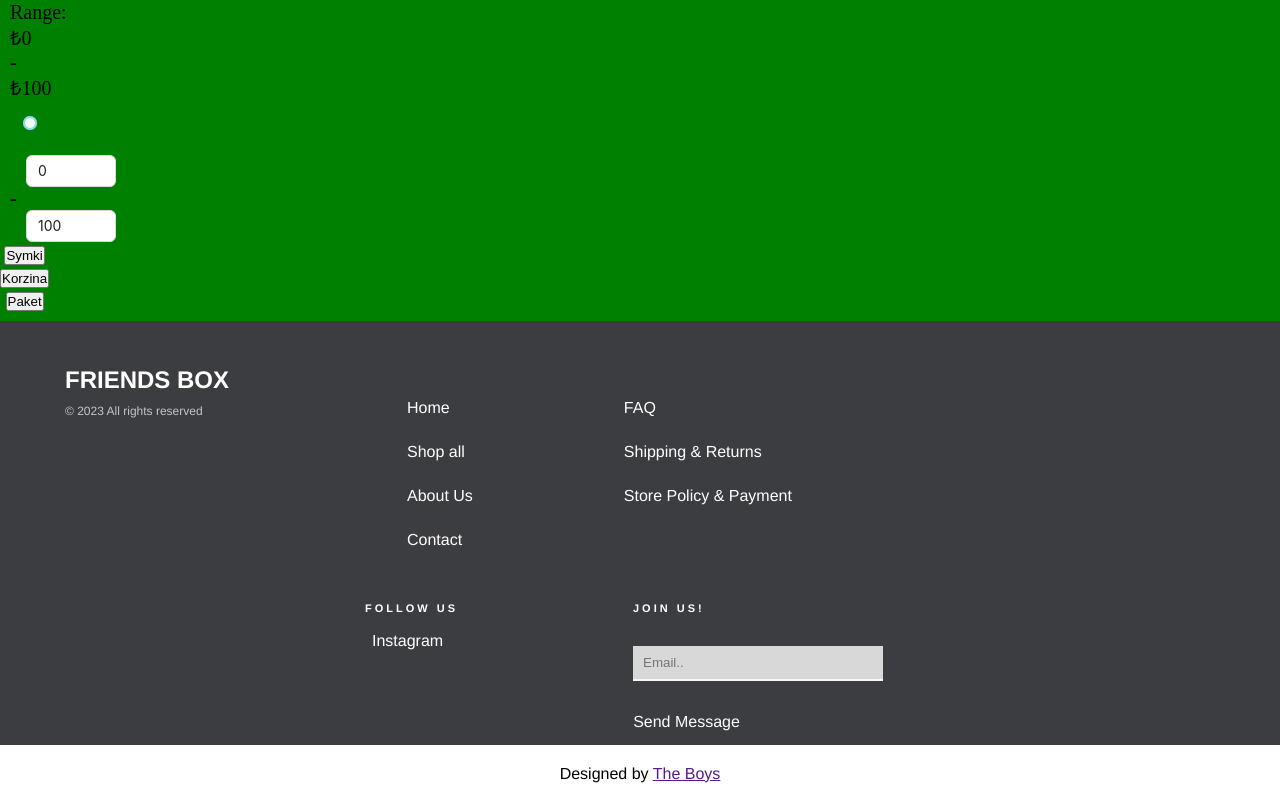
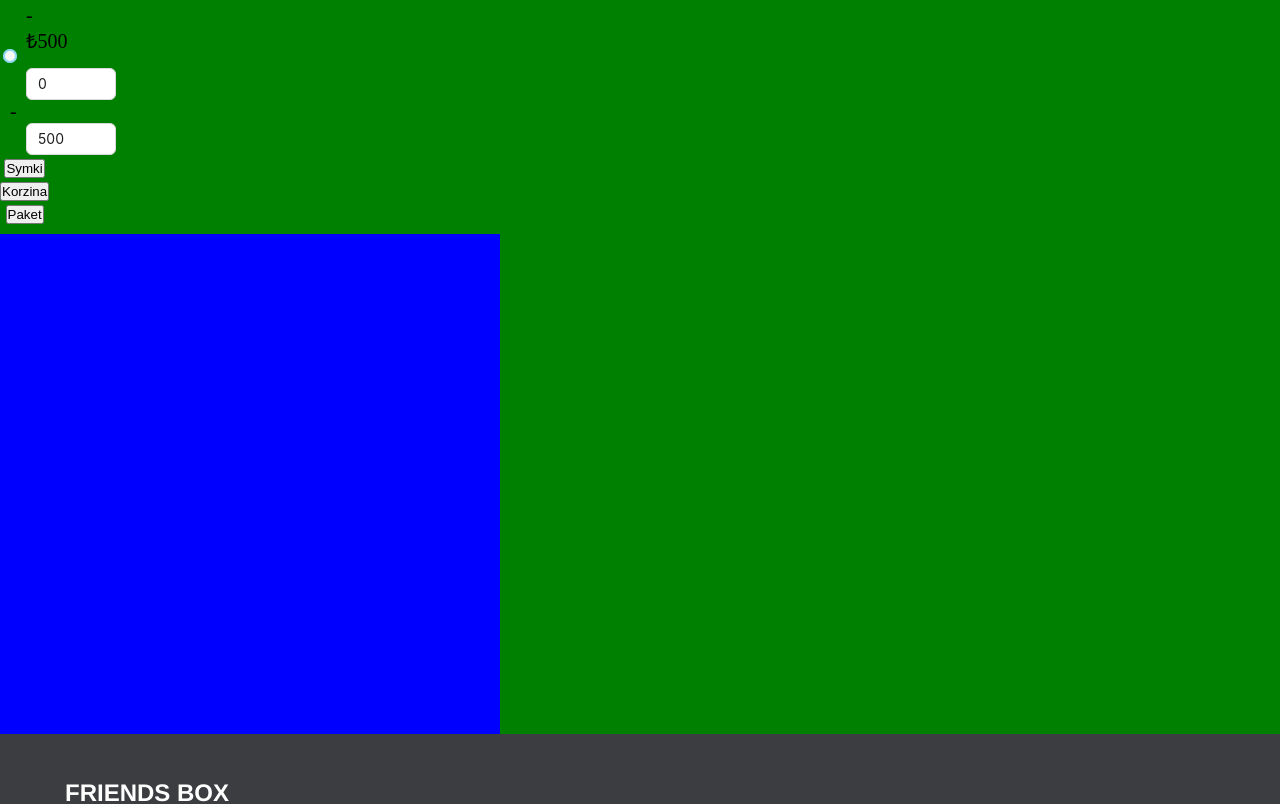
Before and after one commit to iakhia321/symki-next-shop, a Next.js app: page /shop/components-shop/price-slider in a window 1280 px wide. Shown: the part 342-1146 px from the top of the page. Before the commit the page ends 1125 px from the top, so only its background shows below. Built offline with nearby package versions, Linux system fonts and the light colour scheme.

Commit message:
shop all

```diff
--- a/src/pages/shop/components-shop/price-slider.js
+++ b/src/pages/shop/components-shop/price-slider.js
@@ -7,7 +7,7 @@ import './price.sass'
 
 
 const PriceSlider = () => {
-  const [priceRange, setPriceRange] = useState([0, 100]);
+  const [priceRange, setPriceRange] = useState([0, 500]);
 
   const handlePriceChange = (newRange) => {
     setPriceRange(newRange);
@@ -21,16 +21,13 @@ const PriceSlider = () => {
 
   return (
     <div className="shop-header">
-        <h3>Shop-all</h3>
-
-
       <div className="Price">
-        <p>Price Range: ₺{priceRange[0]} - ₺{priceRange[1]}</p>
+        <p style={{ margin: '0 16px' }}>Price Range: ₺{priceRange[0]} - ₺{priceRange[1]}</p>
         <Slider
          className="Slider-price"
          range
          min={0}
-         max={100}
+         max={500}
          value={priceRange}
          onChange={handlePriceChange}
         />
@@ -55,6 +52,11 @@ const PriceSlider = () => {
         <button className="symki">Paket</button>
         </div>
       </div>
+      <div className="Card">
+        <div className="Card__CardM1"></div>
+        <div className="Card__CardM1"></div>
+        <div className="Card__CardM1"></div>
+      </div>
     </div>
 
 
--- a/src/pages/shop/components-shop/price.sass
+++ b/src/pages/shop/components-shop/price.sass
@@ -7,12 +7,9 @@
     font: Lexend Deca-Regular, Helvetica
     margin-right: 1400px
     margin-left: 10px
-    margin-top: 20px
 .Slider-price
-    margin: 20px
     padding: 0px
     border-radius: 10px
-    margin-bottom: 20px
 
 .leftbar
     display: flex
@@ -21,3 +18,9 @@
     align-content: cpace-between
     width: 20px
     padding-bottom: 10px
+
+.Card
+    width: 500px
+    height: 500px
+    background: blue
+    padding-left: 500px
```
